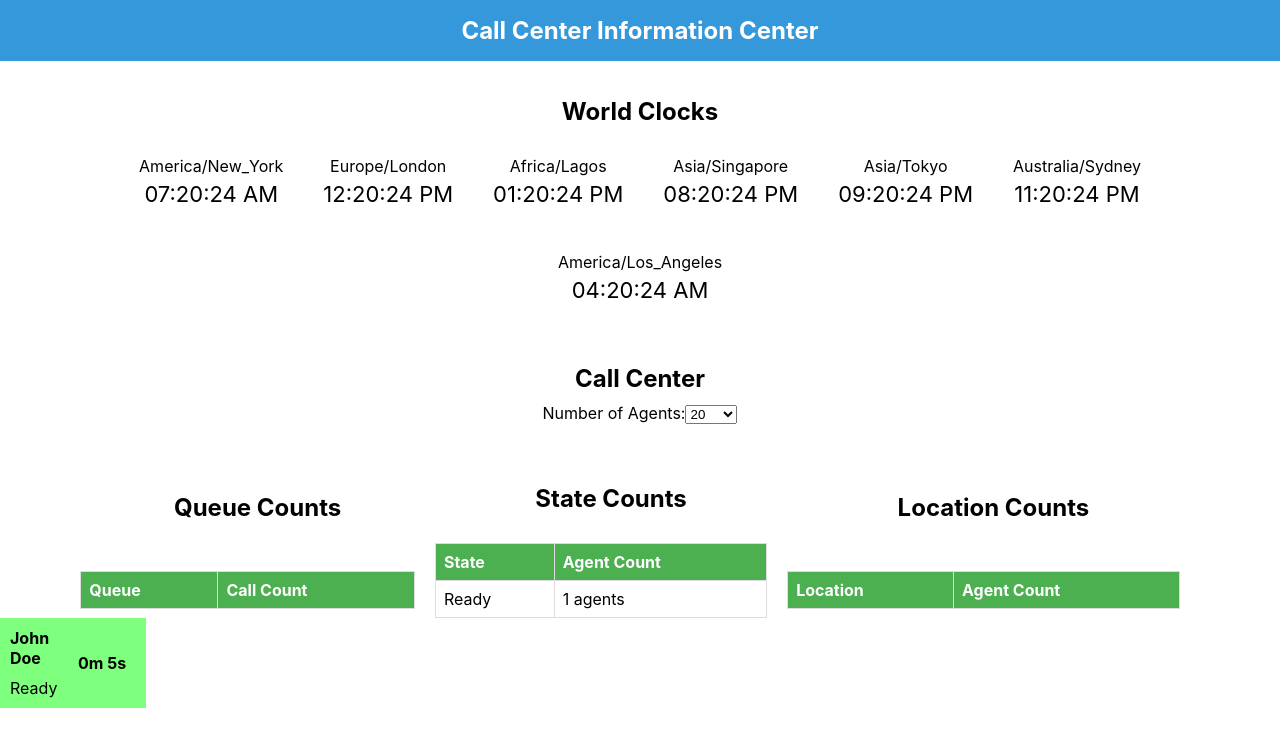
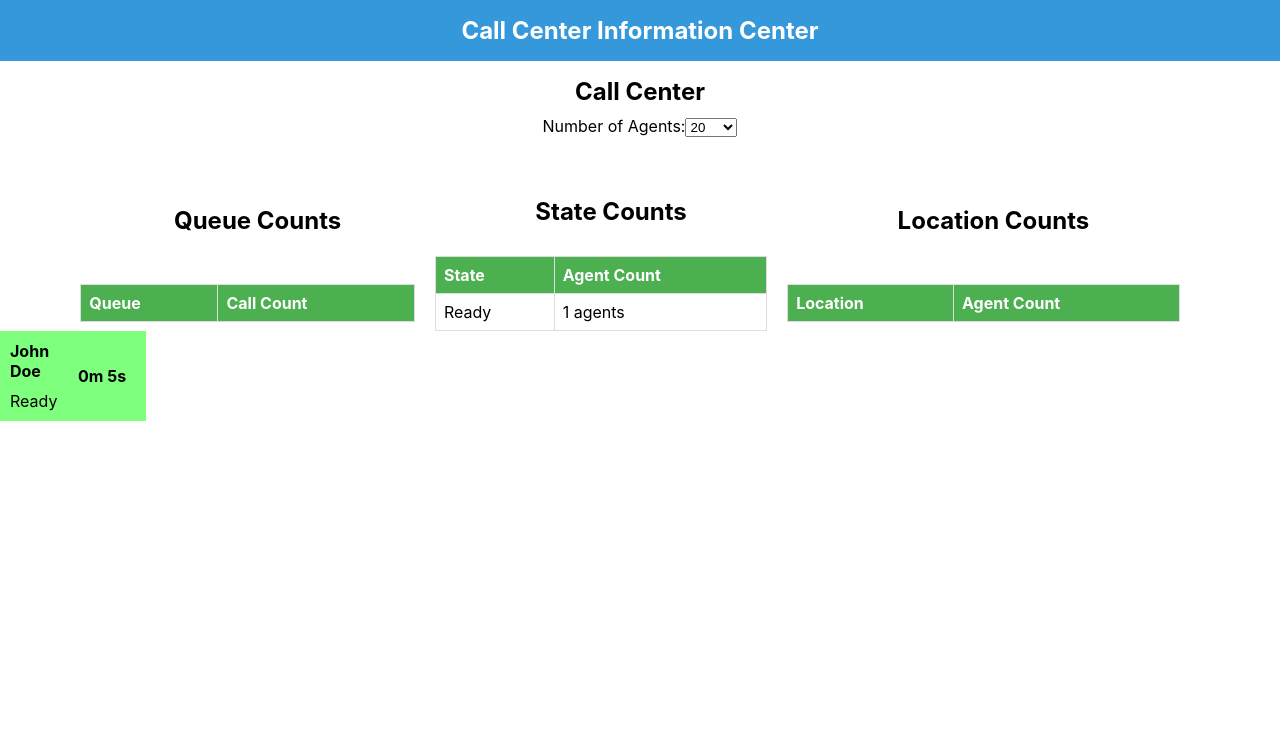
Before and after one commit to mm1618bu/Portfolio, a React (Create React App) app in the folder callcenter/: page / in a window 1280 px wide. Shown: the top 746 px of the page. Built offline with nearby package versions, Linux system fonts and the light colour scheme.

Commit message:
Removed World Clock

```diff
--- a/callcenter/src/App.js
+++ b/callcenter/src/App.js
@@ -1,14 +1,12 @@
 // App.js
 import React from 'react';
 import CallCenter from './CallCenter';
-import Clocks from './Clocks';
 import Header from './Header';
 
 function App() {
   return (
     <div className="App">
       <Header />
-      <Clocks />
       <CallCenter />
     </div>
   );
```
